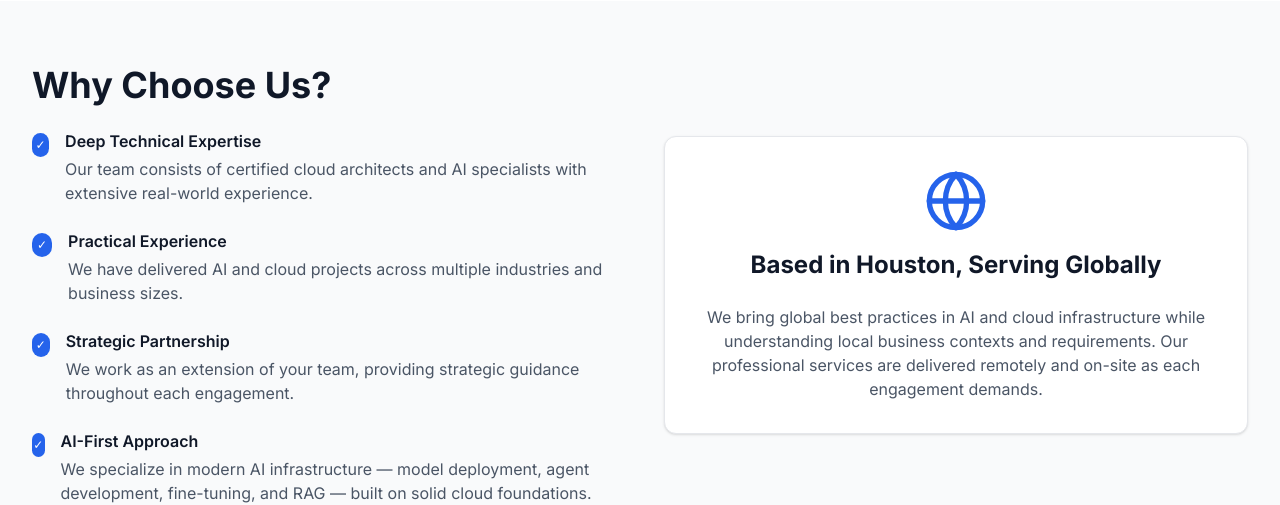
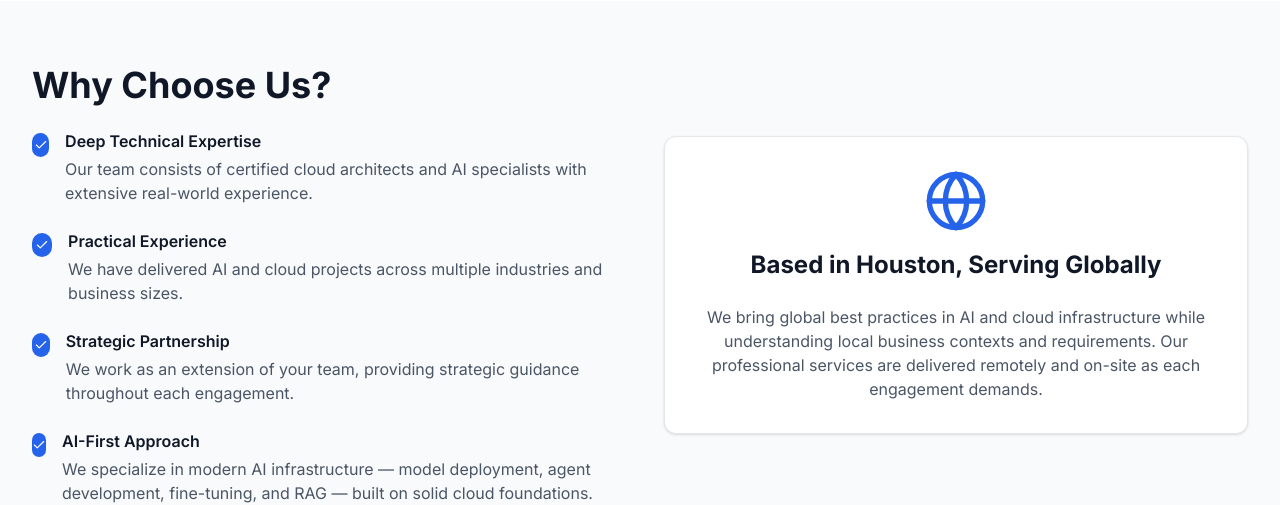
Before and after one commit to Odovey-Consulting/Odovey-Consulting.github.io, a Next.js app: page /about in a window 1280 px wide. Shown: the part 1900-2405 px from the top of the page. Built offline with nearby package versions, Linux system fonts and the light colour scheme.

Commit message:
Replace Unicode checkmarks with Lucide Check icon on About page
Fixes inconsistent checkmark sizing in Why Choose Us section.

```diff
--- a/app/about/page.tsx
+++ b/app/about/page.tsx
@@ -1,5 +1,5 @@
 import type { Metadata } from 'next'
-import { Users, Target, Award, Lightbulb, Globe, Rocket } from 'lucide-react'
+import { Users, Target, Award, Lightbulb, Globe, Rocket, Check } from 'lucide-react'
 
 export const metadata: Metadata = {
   title: 'About Us',
@@ -164,7 +164,7 @@ export default function About() {
               <div className="space-y-6">
                 <div className="flex items-start">
                   <div className="w-6 h-6 bg-primary-600 rounded-full flex items-center justify-center mr-4 mt-1">
-                    <span className="text-white text-xs">✓</span>
+                    <Check className="h-3.5 w-3.5 text-white" />
                   </div>
                   <div>
                     <h3 className="font-semibold text-gray-900 mb-1">Deep Technical Expertise</h3>
@@ -174,7 +174,7 @@ export default function About() {
 
                 <div className="flex items-start">
                   <div className="w-6 h-6 bg-primary-600 rounded-full flex items-center justify-center mr-4 mt-1">
-                    <span className="text-white text-xs">✓</span>
+                    <Check className="h-3.5 w-3.5 text-white" />
                   </div>
                   <div>
                     <h3 className="font-semibold text-gray-900 mb-1">Practical Experience</h3>
@@ -184,7 +184,7 @@ export default function About() {
 
                 <div className="flex items-start">
                   <div className="w-6 h-6 bg-primary-600 rounded-full flex items-center justify-center mr-4 mt-1">
-                    <span className="text-white text-xs">✓</span>
+                    <Check className="h-3.5 w-3.5 text-white" />
                   </div>
                   <div>
                     <h3 className="font-semibold text-gray-900 mb-1">Strategic Partnership</h3>
@@ -194,7 +194,7 @@ export default function About() {
 
                 <div className="flex items-start">
                   <div className="w-6 h-6 bg-primary-600 rounded-full flex items-center justify-center mr-4 mt-1">
-                    <span className="text-white text-xs">✓</span>
+                    <Check className="h-3.5 w-3.5 text-white" />
                   </div>
                   <div>
                     <h3 className="font-semibold text-gray-900 mb-1">AI-First Approach</h3>
```
